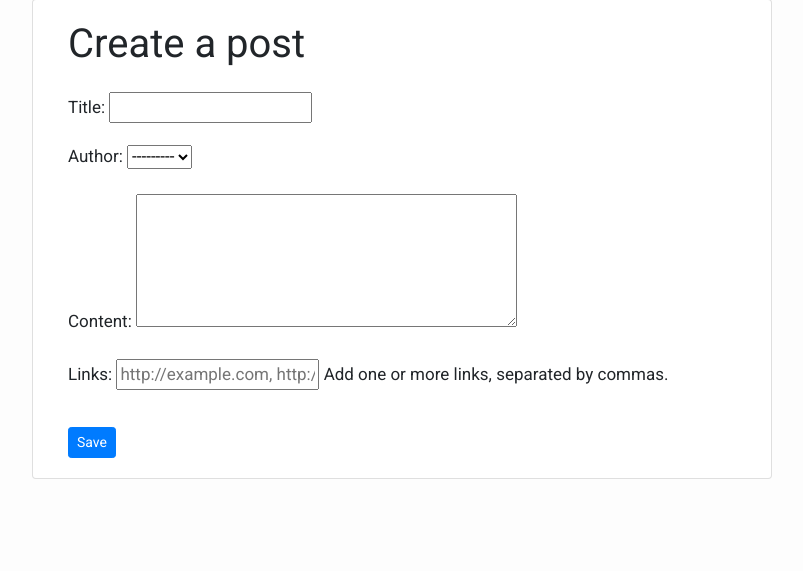
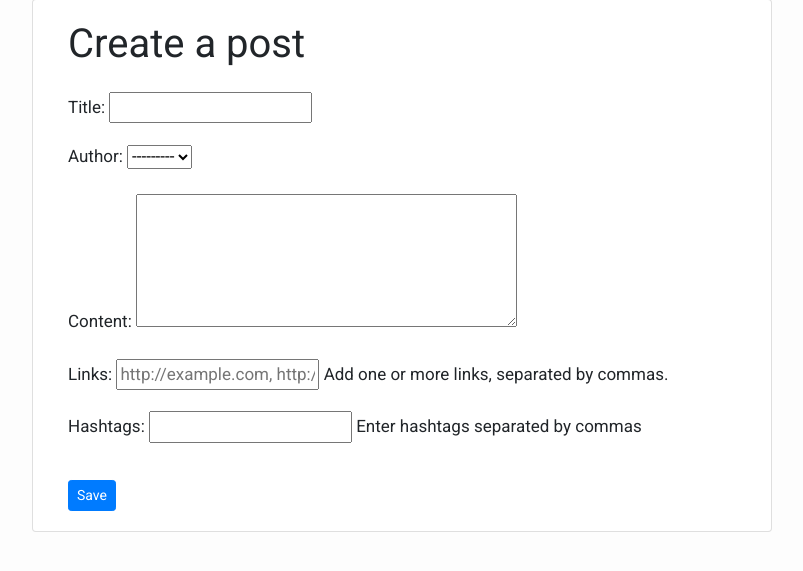
Before and after one commit to karolinaMateeva98/Python, a Django app: page /post/create/ in a window 1280 px wide. Shown: the part 75-646 px from the top of the page, without its empty margins (238-1041 px from the left). Run offline with Django 5.2, Linux system fonts and the light colour scheme; some libraries are stand-ins or nearby versions.

Commit message:
hashtags feature added

```diff
--- a/blogposts/blog/forms.py
+++ b/blogposts/blog/forms.py
@@ -9,9 +9,11 @@ class CommentForm(forms.ModelForm):
 
 
 class PostForm(forms.ModelForm):
+    hashtags = forms.CharField(required=False, help_text='Enter hashtags separated by commas')
+
     class Meta:
         model = Post
-        fields = ['title', 'author', 'content', 'links']
+        fields = ['title', 'author', 'content', 'links', 'hashtags']
         widgets = {
             'content': forms.Textarea(attrs={'rows': 5}),
             'links': forms.TextInput(attrs={'placeholder': 'http://example.com, http://another-link.com'})
--- a/blogposts/blog/models.py
+++ b/blogposts/blog/models.py
@@ -18,6 +18,7 @@ class Post(models.Model):
     upvotes = models.PositiveIntegerField(default=0)
     downvotes = models.PositiveIntegerField(default=0)
     links = models.TextField(blank=True, help_text="Add one or more links, separated by commas.")
+    hashtags = models.TextField(blank=True, null=True)
 
     class Meta:
         ordering = ['-created_on']
--- a/blogposts/templates/post_detail.html
+++ b/blogposts/templates/post_detail.html
@@ -7,7 +7,10 @@
         <h1>{% block title %} {{ post.title }} {% endblock title %}</h1>
        <p class=" text-muted">{{ post.author }} | {{ post.created_on }}</p>
         <p class="card-text ">{{ post.content | safe }}</p>
-
+       <div>
+          <strong>Hashtags:</strong>
+          <p>{{ post.hashtags }}</p>
+        </div>
         <div class="d-flex justify-content-between align-items-center">
           <div>
             <a href="{% url 'upvote_post' post.slug %}" class="btn btn-success">Thumbs Up ({{ post.upvotes }})</a>
```
